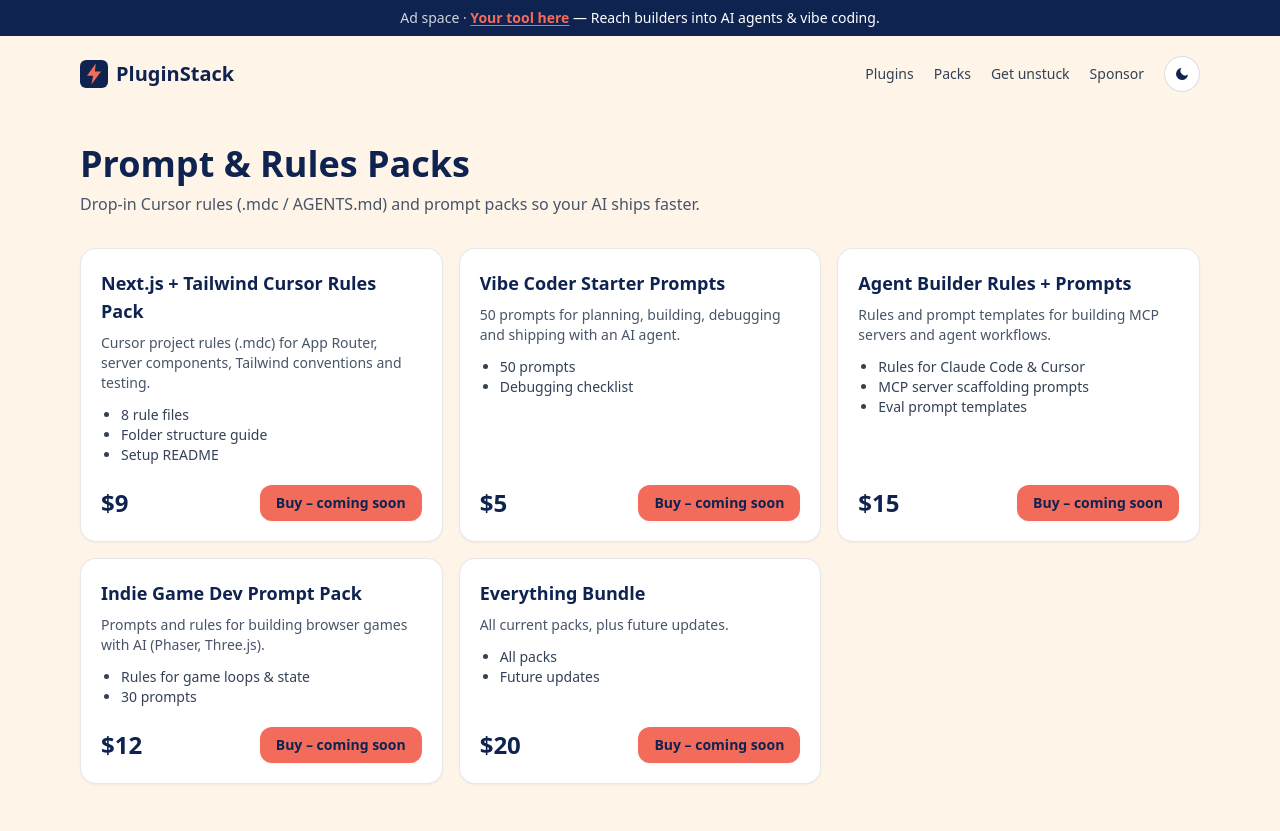
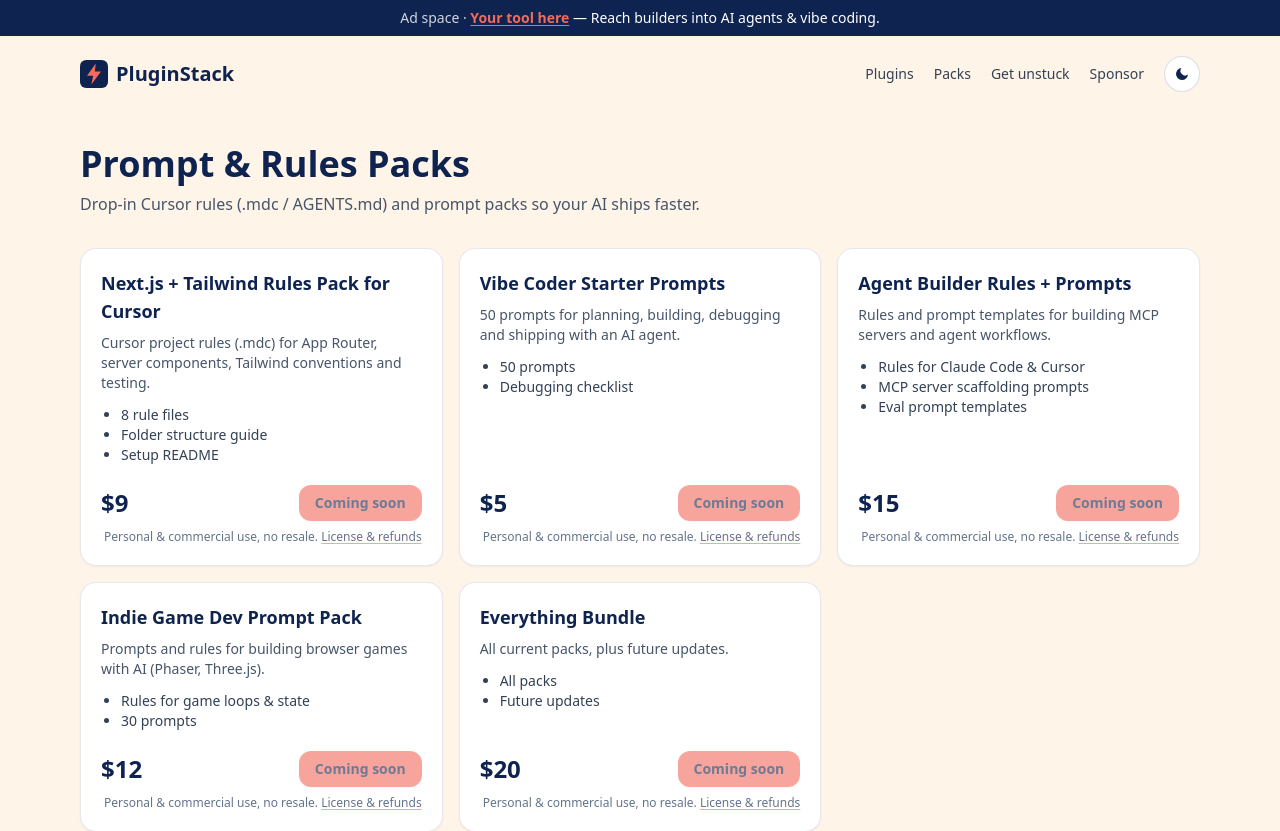
Before and after one commit to pluginstackai/pluginstack, a Next.js app: page /packs in a window 1280 px wide. Shown: the top 831 px of the page. Built offline with nearby package versions, Linux system fonts and the light colour scheme.

Commit message:
Packs: Gumroad overlay checkout (per-pack gumroadUrl, Coming soon fallback), license/refund links near Buy, rename Next.js pack

```diff
--- a/content/packs/packs.json
+++ b/content/packs/packs.json
@@ -1,8 +1,9 @@
 [
   {
     "slug": "nextjs-cursorrules",
-    "name": "Next.js + Tailwind Cursor Rules Pack",
+    "name": "Next.js + Tailwind Rules Pack for Cursor",
     "price": 9,
+    "gumroadUrl": "",
     "desc": "Cursor project rules (.mdc) for App Router, server components, Tailwind conventions and testing.",
     "items": [
       "8 rule files",
@@ -14,6 +15,7 @@
     "slug": "vibe-coder-starter",
     "name": "Vibe Coder Starter Prompts",
     "price": 5,
+    "gumroadUrl": "",
     "desc": "50 prompts for planning, building, debugging and shipping with an AI agent.",
     "items": [
       "50 prompts",
@@ -24,6 +26,7 @@
     "slug": "agent-builder-pack",
     "name": "Agent Builder Rules + Prompts",
     "price": 15,
+    "gumroadUrl": "",
     "desc": "Rules and prompt templates for building MCP servers and agent workflows.",
     "items": [
       "Rules for Claude Code & Cursor",
@@ -35,6 +38,7 @@
     "slug": "game-dev-pack",
     "name": "Indie Game Dev Prompt Pack",
     "price": 12,
+    "gumroadUrl": "",
     "desc": "Prompts and rules for building browser games with AI (Phaser, Three.js).",
     "items": [
       "Rules for game loops & state",
@@ -45,6 +49,7 @@
     "slug": "mega-bundle",
     "name": "Everything Bundle",
     "price": 20,
+    "gumroadUrl": "",
     "desc": "All current packs, plus future updates.",
     "items": [
       "All packs",
--- a/src/app/packs/page.tsx
+++ b/src/app/packs/page.tsx
@@ -1,13 +1,29 @@
+import Link from 'next/link';
+import Script from 'next/script';
 import { getPacks } from '../../lib/data';
 export const metadata = { title: 'Prompt & Rules Packs', description: 'Ready-made Cursor rules and prompt packs for AI coding, $5–$20.', alternates: { canonical: '/packs/' } };
+const terms = '/terms/#packs';
 export default function Packs() {
-  return (<div className="py-8"><h1 className="text-4xl font-bold">Prompt & Rules Packs</h1>
+  const packs = getPacks();
+  const onSale = packs.some(k => k.gumroadUrl?.trim());
+  return (<div className="py-8">
+    {/* Gumroad overlay checkout: gumroad.js turns a.gumroad-button links into an on-site checkout. Only loaded once at least one pack has a gumroadUrl. */}
+    {onSale && <Script src="https://gumroad.com/js/gumroad.js" strategy="afterInteractive" />}
+    <h1 className="text-4xl font-bold">Prompt & Rules Packs</h1>
     <p className="text-slate-600 dark:text-slate-400 mt-2 mb-8">Drop-in Cursor rules (.mdc / AGENTS.md) and prompt packs so your AI ships faster.</p>
-    <div className="grid gap-4 sm:grid-cols-2 lg:grid-cols-3">{getPacks().map(k => (
-      <div key={k.slug} className="card flex flex-col"><h2 className="font-semibold text-lg">{k.name}</h2>
+    <div className="grid gap-4 sm:grid-cols-2 lg:grid-cols-3">{packs.map(k => {
+      const url = k.gumroadUrl?.trim();
+      return (<div key={k.slug} className="card flex flex-col"><h2 className="font-semibold text-lg">{k.name}</h2>
         <p className="text-sm text-slate-600 dark:text-slate-400 mt-2">{k.desc}</p>
         <ul className="text-sm text-slate-700 dark:text-slate-300 mt-3 list-disc pl-5 flex-1">{k.items.map(i => <li key={i}>{i}</li>)}</ul>
         <div className="flex items-center justify-between mt-5"><span className="text-2xl font-bold">${k.price}</span>
-          {/* Placeholder: no payment link yet */}<button disabled title="Coming soon" className="btn text-sm cursor-not-allowed">Buy – coming soon</button></div>
-      </div>))}</div></div>);
+          {url
+            ? <a href={url} className="gumroad-button btn text-sm" data-gumroad-overlay-checkout="true">Buy for ${k.price}</a>
+            : <button type="button" disabled aria-disabled="true" className="btn text-sm opacity-60 cursor-not-allowed">Coming soon</button>}
+        </div>
+        <p className="text-xs text-slate-500 dark:text-slate-400 mt-2 text-right">Personal &amp; commercial use, no resale. <Link href={terms} className="link">License &amp; refunds</Link></p>
+      </div>);
+    })}</div>
+    <p className="text-sm text-slate-600 dark:text-slate-400 mt-6">Checkout is handled securely by Gumroad. By buying you agree to our <Link href={terms} className="link">pack license and refund terms</Link>.</p>
+  </div>);
 }
--- a/src/app/terms/page.tsx
+++ b/src/app/terms/page.tsx
@@ -8,7 +8,7 @@
     <p>The plugin pages are free to read. We check them against official docs, but tools change fast. Information is provided “as is”, and we can't promise any third-party tool will work as described. Always review commands before you run them, especially anything that touches your files, accounts or payments.</p>
     <h2>Third-party tools</h2>
     <p>The tools we list are made by other companies. Your use of them is governed by their own terms. {site.name} is independent and not affiliated with or endorsed by the listed companies; trademarks belong to their owners.</p>
-    <h2>Packs (when on sale)</h2>
+    <h2 id="packs">Packs: license &amp; refunds</h2>
     <ul>
       <li>You get a personal and commercial-use license to use pack contents in your own projects and your clients' projects.</li>
       <li>You may not resell, redistribute or share the pack files themselves.</li>
--- a/src/lib/data.ts
+++ b/src/lib/data.ts
@@ -4,7 +4,8 @@
 export { site };
 export type SetupStep = { text: string; code?: string; language?: string };
 export type Plugin = { slug: string; name: string; category: string; tags: string[]; url: string; maker: string; what: string; who: string; setup: SetupStep[]; prompts: string[] };
-export type Pack = { slug: string; name: string; price: number; desc: string; items: string[] };
+/** gumroadUrl: Gumroad product link (e.g. https://<name>.gumroad.com/l/<id>). Empty = not on sale yet. */
+export type Pack = { slug: string; name: string; price: number; gumroadUrl?: string; desc: string; items: string[] };
 const dir = path.join(process.cwd(), 'content');
 export function getPlugins(): Plugin[] {
   return fs.readdirSync(path.join(dir, 'plugins')).filter(f => f.endsWith('.json'))
```
